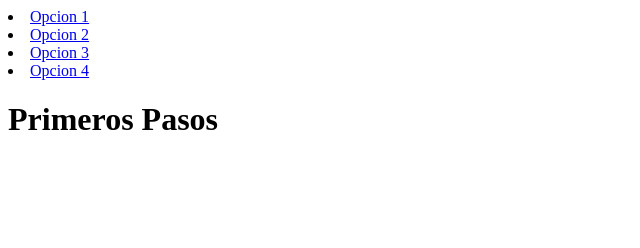
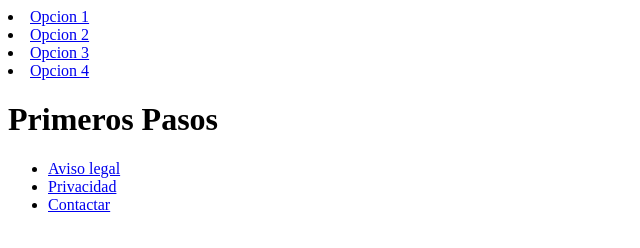
Before and after one commit to pedri77/Primeros_Pasos, a plain HTML site: page index.html in a window 1280 px wide. Shown: the whole page, without its empty margins (0-640 px from the left). Drawn offline with Linux system fonts and the light colour scheme; a web font is replaced by a local one.

Commit message:
footer_html

```diff
--- a/index.html
+++ b/index.html
@@ -23,7 +23,10 @@
   </body>
   <!--Footer-->
   <footer>
-
-
+    <ul>
+		<li><a href="aviso-legal.html">Aviso legal</a></li>
+		<li><a href="privacidad.html">Privacidad</a></li>
+		<li><a href="contactar.html">Contactar</a></li>
+	</ul>
   </footer>
 </html>
```
